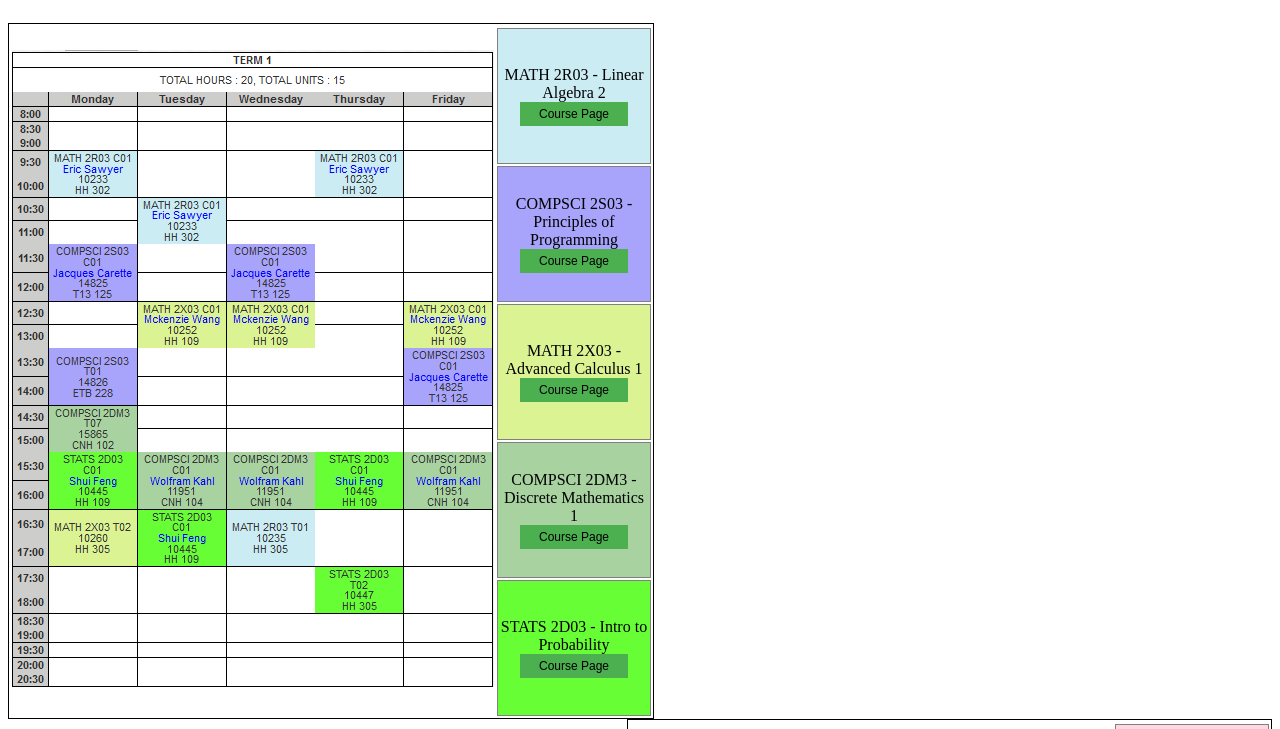
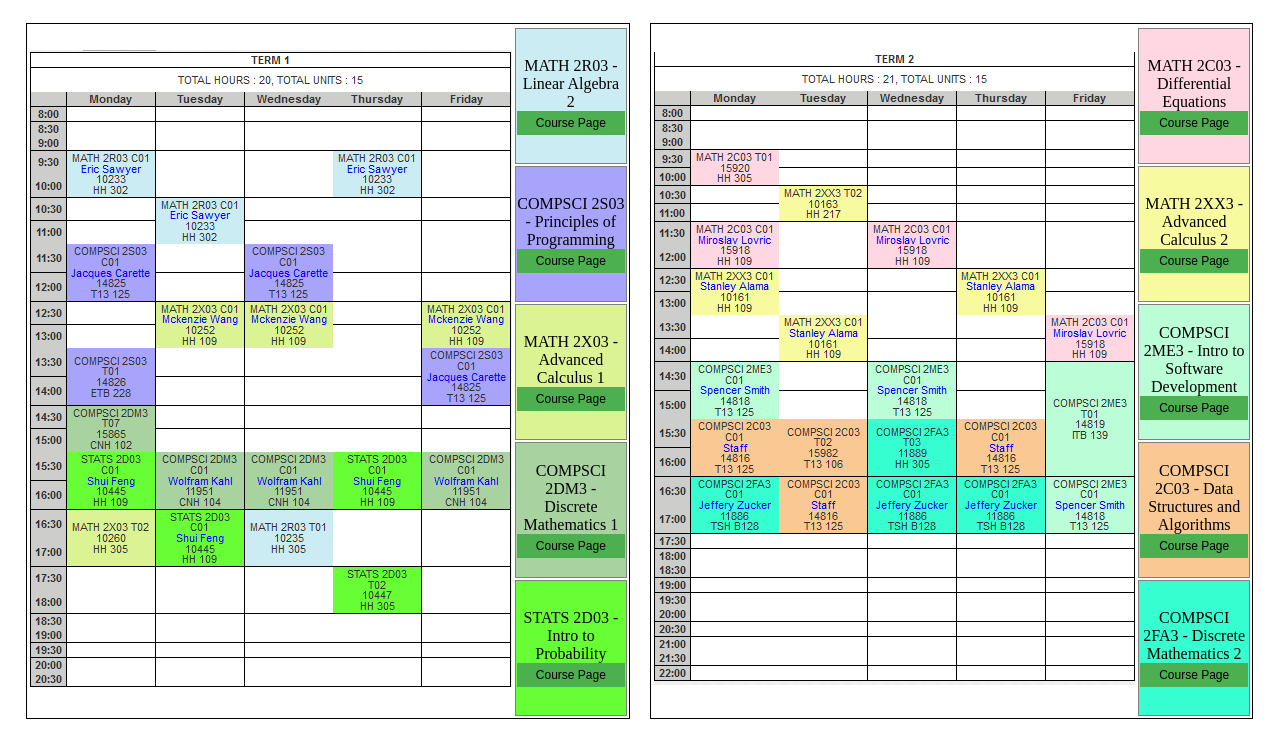
Before and after one commit to anguso/anguso.github.io, a plain HTML site: page index.html in a window 1280 px wide. Shown: the part 71-800 px from the top of the page. Drawn offline with Linux system fonts and the light colour scheme.

Commit message:
Add files via upload

```diff
--- a/index.html
+++ b/index.html
@@ -7,6 +7,8 @@
 <h1>
 McMaster 2nd Year Timetable
 </h1>
+<div class="wrapper">
+<div class="left-wrapper">
 <table class="first-semester">
   <tr>
     <td rowspan="11"><img src="timetablesemester1.PNG"/></td>
@@ -42,6 +44,8 @@ McMaster 2nd Year Timetable
     </td>
   </tr>
 </table>
+</div>
+<div class="right-wrapper">
 <table class="second-semester">
   <tr>
     <td rowspan="11"><img  src="timetablesemester2.PNG"/></td>
@@ -77,4 +81,6 @@ McMaster 2nd Year Timetable
     </td>
   </tr>
 </table>
+</div>
+</div>
 </body>
--- a/stylin.css
+++ b/stylin.css
@@ -1,5 +1,5 @@
-.first-semester{float: left;
-                border: 1px solid black;}
+.first-semester{float: right;
+                border: 1px solid black; }
 .first-semester tr:first-child td:first-child {width: auto;}
 .first-semester tr:not(:first-child) td{border: 1px solid grey;}
 #lin-alg{background-color: #CCECF4;}
@@ -8,8 +8,12 @@
 #discrete-1{background-color: #A8D3A0;}
 #stats-prob{background-color: #68FE36;}
 
-.second-semester{float: right;
-                border: 1px solid black;}
+.wrapper{margin-left: 10%; margin-right: 10%}
+.left-wrapper{width: 49%;float:left;display: inline-block}
+.right-wrapper{width: 49%; float:right;display:inline-block;}
+
+.second-semester{float: left;
+                border: 1px solid black; }
 .second-semester tr:first-child td:first-child{width: auto;}
 .second-semester tr:not(:first-child) td{border: 1px solid grey;}
 #diff-eqs{background-color:#FFD7E3;}
```
